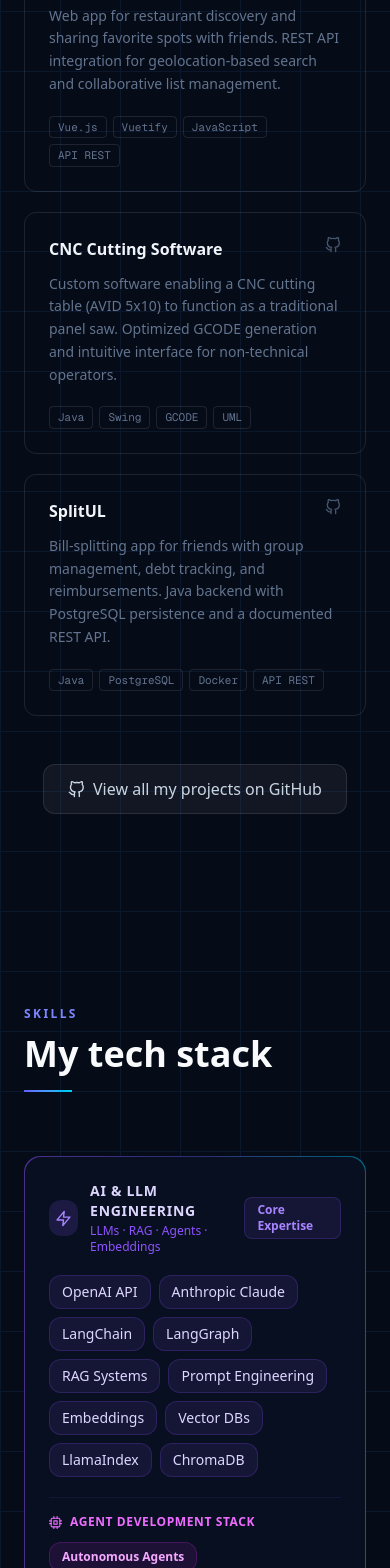
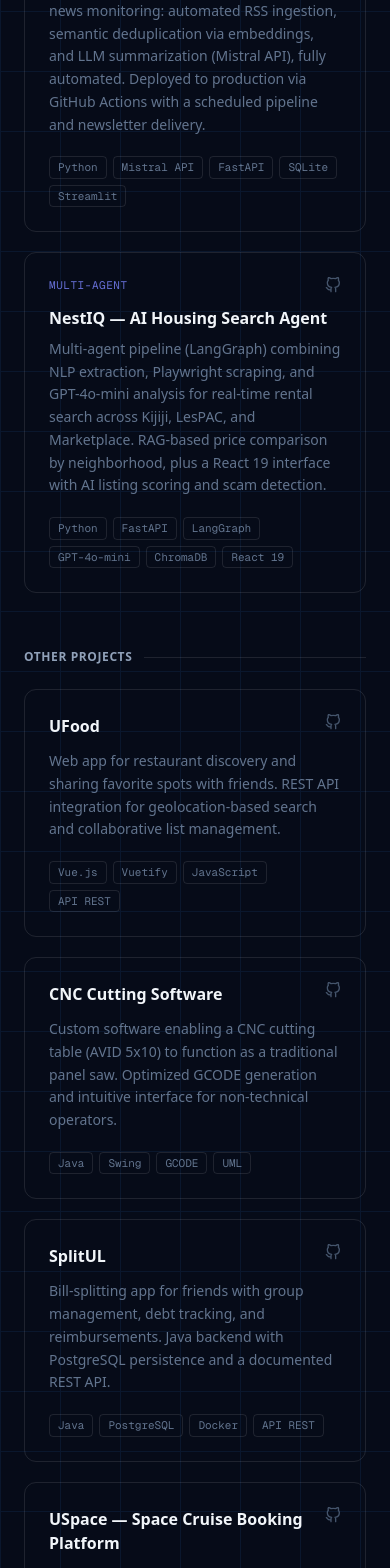
Before and after one commit to stevkouakam/portfolio-junix, a Next.js app: page / in a window 390 px wide. Shown: the part 5149-6717 px from the top of the page. Built offline with nearby package versions, Linux system fonts and the light colour scheme.

Commit message:
refactor

```diff
--- a/src/app/components/Projects.tsx
+++ b/src/app/components/Projects.tsx
@@ -48,6 +48,22 @@ export default function Projects() {
       github: 'https://github.com/stevkouakam',
       badge: 'Agent',
     },
+    {
+      title: "Y'TILIKAN — AI News Monitoring & Newsletter Pipeline",
+      description:
+        "End-to-end AI pipeline for Africa-focused news monitoring: automated RSS ingestion, semantic deduplication via embeddings, and LLM summarization (Mistral API), fully automated. Deployed to production via GitHub Actions with a scheduled pipeline and newsletter delivery.",
+      tags: ['Python', 'Mistral API', 'FastAPI', 'SQLite', 'Streamlit'],
+      github: 'https://github.com/stevkouakam',
+      badge: 'Pipeline · In progress',
+    },
+    {
+      title: 'NestIQ — AI Housing Search Agent',
+      description:
+        "Multi-agent pipeline (LangGraph) combining NLP extraction, Playwright scraping, and GPT-4o-mini analysis for real-time rental search across Kijiji, LesPAC, and Marketplace. RAG-based price comparison by neighborhood, plus a React 19 interface with AI listing scoring and scam detection.",
+      tags: ['Python', 'FastAPI', 'LangGraph', 'GPT-4o-mini', 'ChromaDB', 'React 19'],
+      github: 'https://github.com/stevkouakam',
+      badge: 'Multi-Agent',
+    },
   ];
 
   const otherProjects = [
@@ -70,6 +86,13 @@ export default function Projects() {
       description:
         "Bill-splitting app for friends with group management, debt tracking, and reimbursements. Java backend with PostgreSQL persistence and a documented REST API.",
       tags: ['Java', 'PostgreSQL', 'Docker', 'API REST'],
+      github: 'https://github.com/stevkouakam',
+    },
+    {
+      title: 'USpace — Space Cruise Booking Platform',
+      description:
+        "Space cruise booking platform built for Université Laval's software quality course. Hexagonal, SOLID-based architecture with a full test pyramid (JUnit 5, Cypress, Cucumber) and automated JaCoCo/Checkstyle quality gates.",
+      tags: ['Java', 'Vue.js 3', 'Hibernate', 'JUnit 5', 'Cypress'],
       github: 'https://github.com/stevkouakam',
     },
   ];
@@ -163,7 +186,7 @@ export default function Projects() {
             <div className="h-px flex-1 bg-white/10" />
           </motion.div>
 
-          <div className="grid sm:grid-cols-2 gap-5 mb-14 items-stretch">
+          <div className="grid sm:grid-cols-2 lg:grid-cols-3 gap-5 mb-14 items-stretch">
             {aiProjects.map((project, index) => (
               <motion.div
                 key={index}
--- a/src/app/components/Skills.tsx
+++ b/src/app/components/Skills.tsx
@@ -6,7 +6,7 @@ import {
   SiReact, SiAngular, SiVuedotjs, SiHtml5, SiTypescript,
   SiDocker, SiGit, SiPython, SiLinux, SiNextdotjs, SiFastapi,
 } from 'react-icons/si';
-import { FiCode, FiServer, FiZap, FiCpu } from 'react-icons/fi';
+import { FiCode, FiServer, FiZap } from 'react-icons/fi';
 
 export default function Skills() {
   const aiCoreSkills = [
@@ -20,29 +20,9 @@ export default function Skills() {
     'OpenAI Assistants API', 'Agent Pipelines', 'FastAPI',
   ];
 
-  const otherCategories = [
-    {
-      label: 'Backend Development',
-      color: 'text-cyan-400',
-      borderColor: 'border-cyan-500/20',
-      pillBg: 'bg-cyan-500/10 text-cyan-300 border-cyan-500/15',
-      skills: ['Java', 'Spring Boot', 'Python', 'Node.js', 'FastAPI', 'Flask', 'API REST', 'JPA / Hibernate'],
-    },
-    {
-      label: 'Frontend Development',
-      color: 'text-indigo-400',
-      borderColor: 'border-indigo-500/20',
-      pillBg: 'bg-indigo-500/10 text-indigo-300 border-indigo-500/15',
-      skills: ['React', 'Next.js', 'Vue.js', 'Angular', 'TypeScript', 'HTML5 / CSS3', 'Tailwind CSS', 'Framer Motion'],
-    },
-    {
-      label: 'DevOps & Tools',
-      color: 'text-emerald-400',
-      borderColor: 'border-emerald-500/20',
-      pillBg: 'bg-emerald-500/10 text-emerald-300 border-emerald-500/15',
-      skills: ['Docker', 'Git', 'CI/CD', 'Azure DevOps', 'PostgreSQL', 'MongoDB', 'Linux', 'Agile / Scrum'],
-    },
-  ];
+  const backendSkills = ['Java', 'Spring Boot', 'Python', 'Node.js', 'FastAPI', 'Flask', 'API REST', 'JPA / Hibernate'];
+  const frontendSkills = ['React', 'Next.js', 'Vue.js', 'Angular', 'TypeScript', 'HTML5 / CSS3', 'Tailwind CSS', 'Framer Motion'];
+  const devopsSkills = ['Docker', 'Git', 'CI/CD', 'Azure DevOps', 'PostgreSQL', 'MongoDB', 'Linux', 'Agile / Scrum'];
 
   const techIcons = [
     { icon: <SiPython />, label: 'Python', color: 'hover:text-yellow-400' },
@@ -86,87 +66,94 @@ export default function Skills() {
             <div className="w-12 h-0.5 bg-gradient-to-r from-indigo-500 to-cyan-400" />
           </motion.div>
 
-          {/* ── AI & LLM Engineering — carte premium ── */}
+          {/* ── Two pillars: AI Agentic Engineering & Software Development ── */}
+          <div className="grid md:grid-cols-2 gap-5 mb-5">
+
+            {/* AI & Agentic Engineering */}
             <motion.div
-            initial={{ opacity: 0, y: 30 }}
+              initial={{ opacity: 0, y: 20 }}
               whileInView={{ opacity: 1, y: 0 }}
               viewport={{ once: true }}
-            transition={{ duration: 0.5 }}
-            className="mb-6"
+              transition={{ duration: 0.4 }}
+              className="border border-white/15 hover:border-white/30 rounded-2xl p-7 transition-colors duration-300"
             >
-            <div className="p-[1px] rounded-2xl bg-gradient-to-r from-violet-500/50 via-indigo-500/40 to-cyan-500/50">
-              <div className="bg-[#080f20] rounded-2xl p-6">
+              <div className="flex items-center gap-2.5 mb-1">
+                <FiZap size={16} className="text-indigo-400" />
+                <h3 className="font-bold text-slate-100">AI & Agentic Engineering</h3>
+              </div>
+              <p className="text-slate-400 text-xs mb-6">LLMs · RAG · Multi-agent systems · Embeddings</p>
 
-                {/* Header */}
-                <div className="flex items-center justify-between mb-5">
-                  <div className="flex items-center gap-3">
-                    <div className="w-9 h-9 rounded-xl bg-violet-500/15 flex items-center justify-center text-violet-400">
-                      <FiZap size={17} />
-                    </div>
-                    <div>
-                      <h3 className="font-bold text-violet-200 text-sm uppercase tracking-wider">
-                        AI & LLM Engineering
-                      </h3>
-                      <p className="text-violet-500 text-xs mt-0.5">LLMs · RAG · Agents · Embeddings</p>
-                    </div>
-                  </div>
-                  <span className="text-xs font-semibold text-violet-400 bg-violet-500/10 border border-violet-500/20 px-3 py-1 rounded-lg">
-                    Core Expertise
-                  </span>
-                </div>
-
-                {/* LLM Core */}
-                <div className="flex flex-wrap gap-2 mb-5">
+              <span className="text-[11px] font-mono uppercase tracking-wider text-slate-400 block mb-2.5">Core</span>
+              <div className="flex flex-wrap gap-2 mb-6">
                 {aiCoreSkills.map((skill) => (
-                    <span key={skill} className="px-3 py-1.5 text-sm font-medium text-violet-200 bg-violet-500/10 border border-violet-500/20 rounded-xl hover:bg-violet-500/20 transition-colors">
+                  <span key={skill} className="px-2.5 py-1 text-xs font-mono text-slate-200 border border-white/15 rounded-md">
                     {skill}
                   </span>
                 ))}
               </div>
 
-                {/* Agent Dev Stack */}
-                <div className="pt-4 border-t border-violet-500/10">
-                  <div className="flex items-center gap-2 mb-3">
-                    <FiCpu size={13} className="text-fuchsia-400" />
-                    <span className="text-fuchsia-400 text-xs font-semibold uppercase tracking-wider">Agent Development Stack</span>
-                  </div>
+              <span className="text-[11px] font-mono uppercase tracking-wider text-slate-400 block mb-2.5">Agent stack</span>
               <div className="flex flex-wrap gap-2">
                 {agentStack.map((skill) => (
-                      <span key={skill} className="px-3 py-1.5 text-xs font-semibold text-fuchsia-300 bg-fuchsia-500/10 border border-fuchsia-500/20 rounded-xl hover:bg-fuchsia-500/20 transition-colors">
-                        {skill}
-                      </span>
-                    ))}
-                  </div>
-                </div>
-
-              </div>
-            </div>
-          </motion.div>
-
-          {/* ── Autres catégories ── */}
-          <div className="grid md:grid-cols-3 gap-5 mb-6">
-            {otherCategories.map((cat, index) => (
-              <motion.div
-                key={index}
-                initial={{ opacity: 0, y: 30 }}
-                whileInView={{ opacity: 1, y: 0 }}
-                viewport={{ once: true }}
-                transition={{ duration: 0.5, delay: index * 0.1 }}
-                className={`p-5 bg-[#0d1526] border rounded-2xl hover:bg-[#0f1a30] transition-all duration-300 ${cat.borderColor}`}
-              >
-                <h3 className={`font-bold text-xs mb-4 uppercase tracking-wider ${cat.color}`}>
-                  {cat.label}
-                </h3>
-                <div className="flex flex-wrap gap-2">
-                  {cat.skills.map((skill) => (
-                    <span key={skill} className={`px-2.5 py-1.5 text-xs font-medium rounded-lg border ${cat.pillBg}`}>
+                  <span key={skill} className="px-2.5 py-1 text-xs font-mono text-slate-200 border border-white/15 rounded-md">
                     {skill}
                   </span>
                 ))}
               </div>
             </motion.div>
+
+            {/* Software Development */}
+            <motion.div
+              initial={{ opacity: 0, y: 20 }}
+              whileInView={{ opacity: 1, y: 0 }}
+              viewport={{ once: true }}
+              transition={{ duration: 0.4, delay: 0.08 }}
+              className="border border-white/15 hover:border-white/30 rounded-2xl p-7 transition-colors duration-300"
+            >
+              <div className="flex items-center gap-2.5 mb-1">
+                <FiCode size={16} className="text-indigo-400" />
+                <h3 className="font-bold text-slate-100">Software Development</h3>
+              </div>
+              <p className="text-slate-400 text-xs mb-6">Full-stack · Backend · Frontend</p>
+
+              <span className="text-[11px] font-mono uppercase tracking-wider text-slate-400 block mb-2.5">Backend</span>
+              <div className="flex flex-wrap gap-2 mb-6">
+                {backendSkills.map((skill) => (
+                  <span key={skill} className="px-2.5 py-1 text-xs font-mono text-slate-200 border border-white/15 rounded-md">
+                    {skill}
+                  </span>
                 ))}
               </div>
+
+              <span className="text-[11px] font-mono uppercase tracking-wider text-slate-400 block mb-2.5">Frontend</span>
+              <div className="flex flex-wrap gap-2">
+                {frontendSkills.map((skill) => (
+                  <span key={skill} className="px-2.5 py-1 text-xs font-mono text-slate-200 border border-white/15 rounded-md">
+                    {skill}
+                  </span>
+                ))}
+              </div>
+            </motion.div>
+
+          </div>
+
+          {/* ── DevOps & Tools — supporting row ── */}
+          <motion.div
+            initial={{ opacity: 0, y: 10 }}
+            whileInView={{ opacity: 1, y: 0 }}
+            viewport={{ once: true }}
+            transition={{ duration: 0.4 }}
+            className="border border-white/15 rounded-xl p-5 mb-6"
+          >
+            <span className="text-slate-400 text-xs font-semibold uppercase tracking-wider block mb-3">DevOps & Tools</span>
+            <div className="flex flex-wrap gap-2">
+              {devopsSkills.map((skill) => (
+                <span key={skill} className="px-2.5 py-1 text-xs font-mono text-slate-200 border border-white/15 rounded-md">
+                  {skill}
+                </span>
+              ))}
+            </div>
+          </motion.div>
 
           {/* ── Tech icons bar ── */}
           <motion.div
@@ -174,12 +161,12 @@ export default function Skills() {
             whileInView={{ opacity: 1 }}
             viewport={{ once: true }}
             transition={{ duration: 0.5, delay: 0.3 }}
-            className="p-6 bg-[#0d1526] border border-white/5 rounded-2xl"
+            className="p-6 border border-white/15 rounded-2xl"
           >
-            <p className="text-slate-600 text-xs text-center mb-5 uppercase tracking-[0.15em] font-semibold">
+            <p className="text-slate-500 text-xs text-center mb-5 uppercase tracking-[0.15em] font-semibold">
               Technologies I work with
             </p>
-            <div className="flex flex-wrap justify-center gap-5 text-slate-600">
+            <div className="flex flex-wrap justify-center gap-5 text-slate-400">
               {techIcons.map(({ icon, label, color }, i) => (
                 <span key={i} title={label} className={`text-2xl transition-colors duration-200 cursor-default ${color}`}>
                   {icon}
```
Lines whose indentation alone changed are shown as unchanged.
